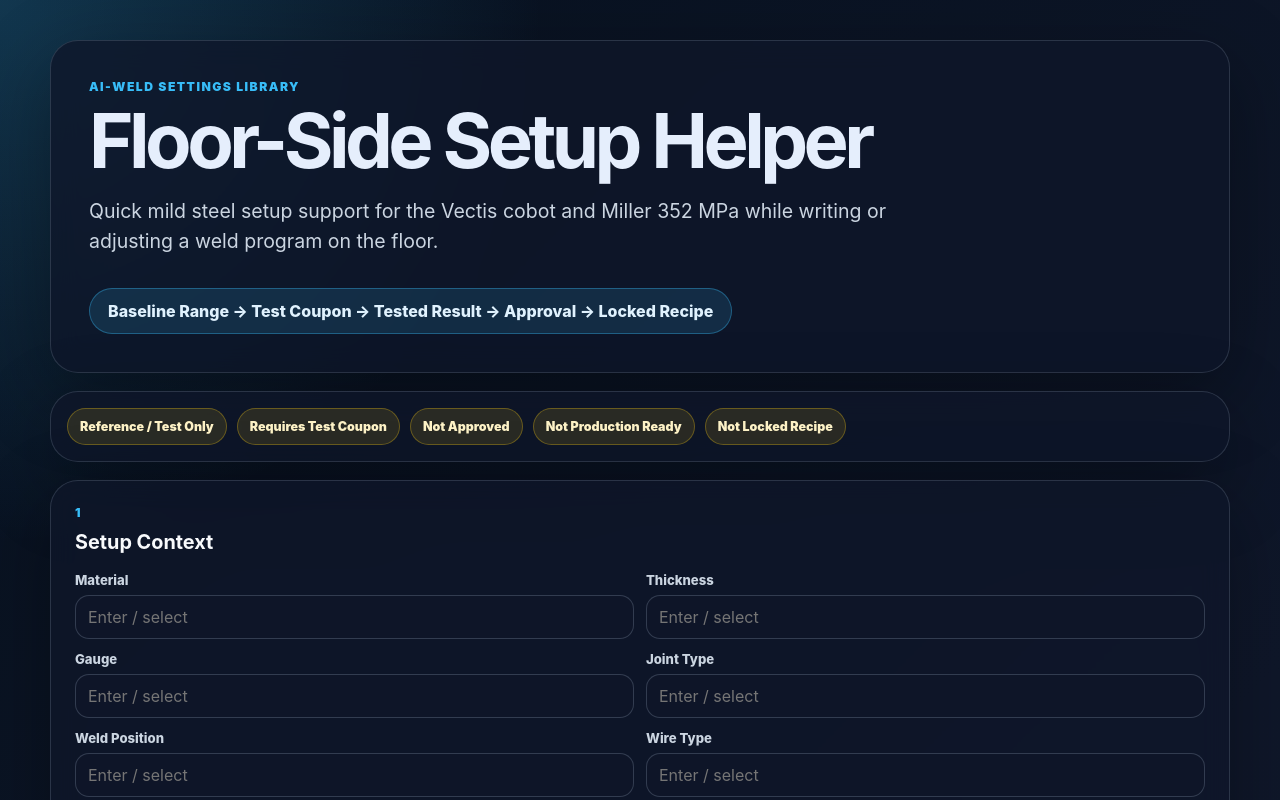
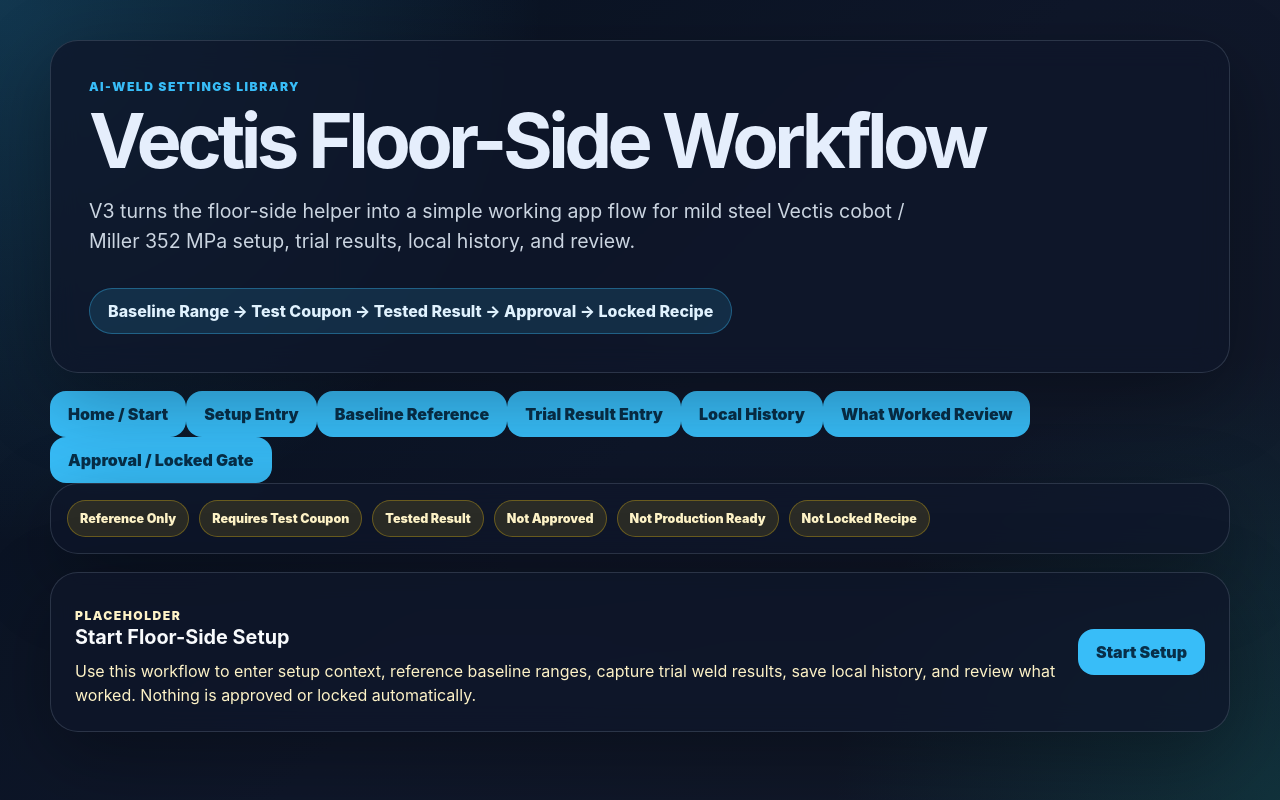
Before and after one commit to kool1160/vectis-lets-weld, a React (Vite) app: page / in a window 1280 px wide. Shown: the top 800 px of the page. Built offline with nearby package versions, Linux system fonts and the light colour scheme.

Commit message:
Add V3-M1 app navigation screen flow

```diff
--- a/src/main.tsx
+++ b/src/main.tsx
@@ -1,13 +1,24 @@
-import React from 'react';
+import React, { useState } from 'react';
 import { createRoot } from 'react-dom/client';
 import './styles.css';
 
 const safetyLabels = [
-  'Reference / Test Only',
+  'Reference Only',
   'Requires Test Coupon',
+  'Tested Result',
   'Not Approved',
   'Not Production Ready',
   'Not Locked Recipe',
+];
+
+const screens = [
+  { id: 'home', label: 'Home / Start' },
+  { id: 'setup', label: 'Setup Entry' },
+  { id: 'baseline', label: 'Baseline Reference' },
+  { id: 'trial', label: 'Trial Result Entry' },
+  { id: 'history', label: 'Local History' },
+  { id: 'worked', label: 'What Worked Review' },
+  { id: 'gate', label: 'Approval / Locked Gate' },
 ];
 
 const setupContextFields = [
@@ -72,17 +83,45 @@
   );
 }
 
+function PlaceholderPanel({ title, copy, action }: { title: string; copy: string; action: string }) {
+  return (
+    <article className="panel wide review-panel">
+      <div>
+        <p className="section-kicker">Placeholder</p>
+        <h2>{title}</h2>
+        <p>{copy}</p>
+      </div>
+      <button type="button">{action}</button>
+    </article>
+  );
+}
+
 function App() {
+  const [activeScreen, setActiveScreen] = useState('home');
+
   return (
     <main className="app-shell">
       <section className="hero-card">
         <p className="eyebrow">AI-Weld Settings Library</p>
-        <h1>Floor-Side Setup Helper</h1>
+        <h1>Vectis Floor-Side Workflow</h1>
         <p className="hero-copy">
-          Quick mild steel setup support for the Vectis cobot and Miller 352 MPa while writing or adjusting a weld program on the floor.
+          V3 turns the floor-side helper into a simple working app flow for mild steel Vectis cobot / Miller 352 MPa setup, trial results, local history, and review.
         </p>
         <div className="workflow">Baseline Range → Test Coupon → Tested Result → Approval → Locked Recipe</div>
       </section>
+
+      <nav className="screen-tabs" aria-label="V3 workflow navigation">
+        {screens.map((screen) => (
+          <button
+            className={activeScreen === screen.id ? 'active' : ''}
+            key={screen.id}
+            type="button"
+            onClick={() => setActiveScreen(screen.id)}
+          >
+            {screen.label}
+          </button>
+        ))}
+      </nav>
 
       <section className="status-bar" aria-label="Safety status labels">
         {safetyLabels.map((label) => (
@@ -90,35 +129,58 @@
         ))}
       </section>
 
+      {activeScreen === 'home' && (
+        <section className="helper-grid">
+          <PlaceholderPanel
+            title="Start Floor-Side Setup"
+            copy="Use this workflow to enter setup context, reference baseline ranges, capture trial weld results, save local history, and review what worked. Nothing is approved or locked automatically."
+            action="Start Setup"
+          />
+        </section>
+      )}
+
+      {activeScreen === 'setup' && (
         <section className="helper-grid">
           <article className="panel wide">
             <div className="panel-heading">
-            <p className="section-kicker">1</p>
+              <p className="section-kicker">Setup Entry</p>
               <h2>Setup Context</h2>
             </div>
             <FieldGrid fields={setupContextFields} />
           </article>
-
           <article className="panel">
             <div className="panel-heading">
-            <p className="section-kicker">2</p>
-            <h2>Actual Settings Being Tried</h2>
+              <p className="section-kicker">Actual Settings</p>
+              <h2>Machine Settings Being Tried</h2>
             </div>
             <FieldGrid fields={actualSettingFields} />
           </article>
-
           <article className="panel">
             <div className="panel-heading">
-            <p className="section-kicker">3</p>
+              <p className="section-kicker">Motion</p>
               <h2>Cobot Motion / Weave Setup</h2>
             </div>
             <FieldGrid fields={weaveFields} />
           </article>
+        </section>
+      )}
 
+      {activeScreen === 'baseline' && (
+        <section className="helper-grid">
+          <PlaceholderPanel
+            title="Baseline Reference"
+            copy="Baseline ranges are starting reference only. They may help organize setup context, but they are not approved, locked, proven, or production-ready."
+            action="Create Test Coupon"
+          />
+        </section>
+      )}
+
+      {activeScreen === 'trial' && (
+        <section className="helper-grid">
           <article className="panel wide">
             <div className="panel-heading">
-            <p className="section-kicker">4</p>
-            <h2>Trial Weld Result</h2>
+              <p className="section-kicker">Trial Result Entry</p>
+              <h2>Record What Happened</h2>
             </div>
             <FieldGrid fields={trialResultFields} />
             <div className="evidence-row">
@@ -132,18 +194,38 @@
               </label>
             </div>
           </article>
+        </section>
+      )}
 
-        <article className="panel wide review-panel">
-          <div>
-            <p className="section-kicker">5</p>
-            <h2>Save / Review Later</h2>
-            <p>
-              Saving this screen records reference/test information only. It does not approve, lock, recommend, rank, auto-select, or mark anything production-ready.
-            </p>
-          </div>
-          <button type="button">Save Test Notes</button>
-        </article>
+      {activeScreen === 'history' && (
+        <section className="helper-grid">
+          <PlaceholderPanel
+            title="Local History"
+            copy="Local/static history placeholder for saved trial notes. Future V3 work can add persistence, filtering, and record review."
+            action="View Saved Notes"
+          />
         </section>
+      )}
+
+      {activeScreen === 'worked' && (
+        <section className="helper-grid">
+          <PlaceholderPanel
+            title="What Worked Review"
+            copy="Review tested results that worked without ranking, recommending, or calling them production-ready unless they pass approval and lock authorization."
+            action="Review Tested Results"
+          />
+        </section>
+      )}
+
+      {activeScreen === 'gate' && (
+        <section className="helper-grid">
+          <PlaceholderPanel
+            title="Approval / Locked Gate"
+            copy="Locked recipes require tested result, approval, approval date, lock authorization, and a locked recipe record. Passing trial results do not lock automatically."
+            action="Review Gate Rules"
+          />
+        </section>
+      )}
     </main>
   );
 }
```
Lines whose indentation alone changed are shown as unchanged.
